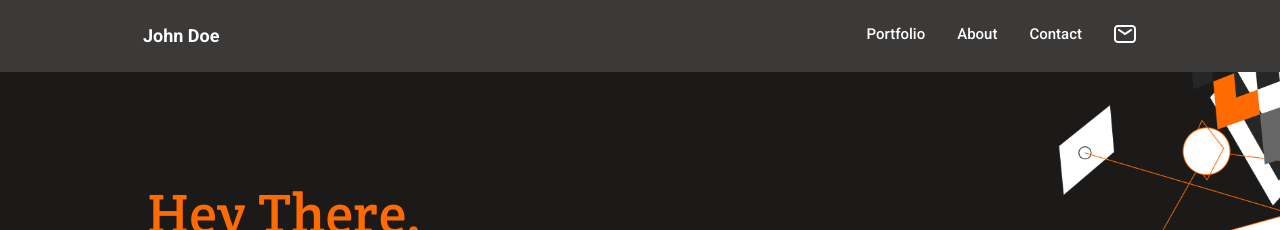
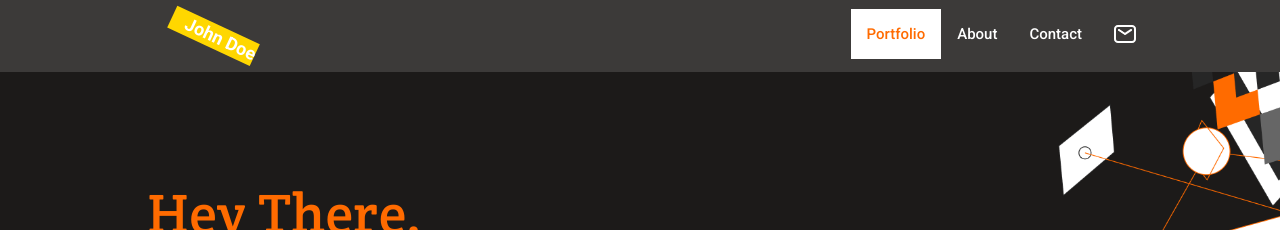
Before and after one commit to WilhelmK109/portfolio, a website: page index.html in a window 1280 px wide. In both pictures the pointer is over the link "Portfolio". Shown: the top 230 px of the page. Drawn offline with Linux system fonts and the light colour scheme.

Commit message:
Add animation and transition to my portfolio

```diff
--- a/styles.css
+++ b/styles.css
@@ -63,6 +63,11 @@ body {
   display: block;
 }
 
+.nav-link:hover {
+  background: #fff;
+  color: #ff6b00;
+}
+
 #name {
   font-family: "Roboto", Verdana, sans-serif;
   font-style: normal;
@@ -72,6 +77,8 @@ body {
   padding-left: 15px;
   color: #fff;
   text-decoration: none;
+  background-color: gold;
+  transform: translateX(40px) rotate(25deg);
 }
 
 .ham {
@@ -826,6 +833,12 @@ hr {
     margin-left: 24px;
   }
 
+  .submit-btn:hover {
+    background-color: #e2ab8d;
+    transition: 0.3s;
+    cursor: pointer;
+  }
+
   .form input:nth-child(2) {
     margin-right: 460px;
     align-items: flex-start;
```
